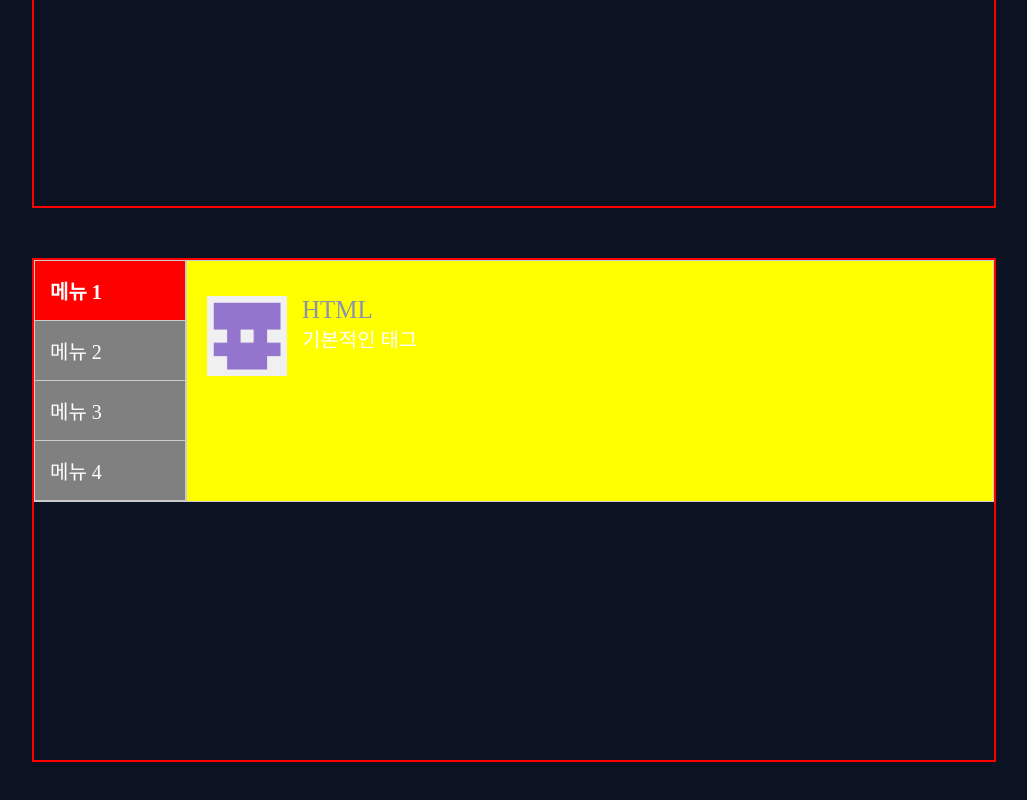
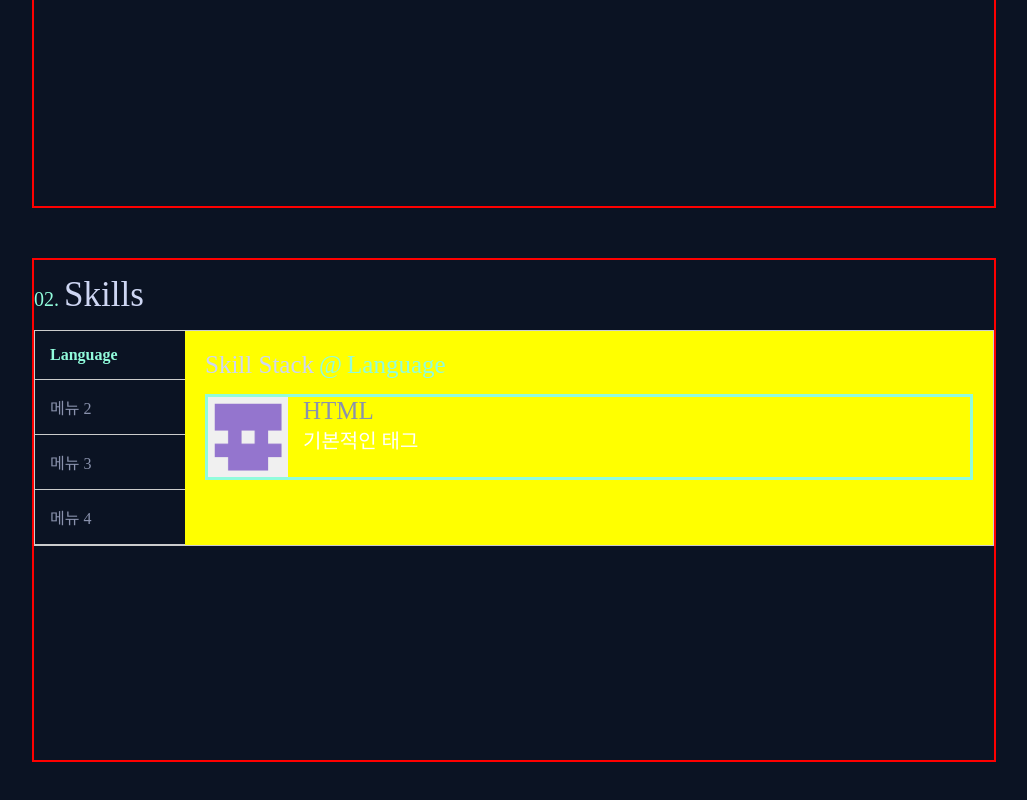
Before and after one commit to lux44/websitePortfolio, a plain HTML site: page index.html in a window 1280 px wide. Shown: the part 1404-2204 px from the top of the page, without its empty margins (126-1153 px from the left). Drawn offline with Linux system fonts and the light colour scheme.

Commit message:
test success

```diff
--- a/index.html
+++ b/index.html
@@ -67,12 +67,19 @@
             flex-direction: column;
             width: 150px;
             border-right: 2px solid #ccc;
+            color: #8A92AD;
+            font-size: 16px;
+            outline: none;
+            border: none;
+            background: #0B1323;
+            font-weight: 500;
+            text-align: left;
         }
 
         .tab-menu label {
             padding: 15px;
             cursor: pointer;
-            background: gray;
+            background: #0B1323;
             border-bottom: 1px solid #ccc;
         }
 
@@ -103,7 +110,7 @@
         #tab2:checked~.tab-container .tab-menu label[for="tab2"],
         #tab3:checked~.tab-container .tab-menu label[for="tab3"],
         #tab4:checked~.tab-container .tab-menu label[for="tab4"] {
-            background: red;
+            color: #91FCDC;
             font-weight: bold;
         }
     </style>
@@ -130,7 +137,7 @@
         <section>
             <!-- About Me -->
             <div style="padding:15px 0px;">
-                <span style="color: 91FCDC;">01.</span>
+                <span style="color: #91FCDC;">01.</span>
                 <span style="color: CED6F3; font-weight: 500; font-size: 35px;"> About me</span>
             </div>
             <div style="display: flex; flex-direction: row;">
@@ -161,7 +168,7 @@
         </section>
         <section>
             <div style="padding:15px 0px;">
-                <span style="color: 91FCDC;">02.</span>
+                <span style="color: #91FCDC;">02.</span>
                 <span style="color: CED6F3; font-weight: 500; font-size: 35px;">Skills</span>
             </div>
             <div style="display: flex; flex-direction: row;">
@@ -198,9 +205,14 @@
             <input type="radio" name="tab" id="tab3">
             <input type="radio" name="tab" id="tab4">
 
+            <div style="padding:15px 0px;">
+                <span style="color: #91FCDC;">02.</span>
+                <span style="color: CED6F3; font-weight: 500; font-size: 35px;">Skills</span>
+            </div>
+
             <div class="tab-container">
                 <div class="tab-menu">
-                    <label for="tab1">메뉴 1</label>
+                    <label for="tab1">Language</label>
                     <label for="tab2">메뉴 2</label>
                     <label for="tab3">메뉴 3</label>
                     <label for="tab4">메뉴 4</label>
@@ -208,7 +220,12 @@
 
                 <div class="tabs">
                     <div class="tab-content" id="content1">
-                        <div style="display: flex; flex-direction: row; margin-top: 15px; ">
+                        <div style="display: flex; flex-direction: row;">
+                            <span style="color: #CED6F3; font-size: 25px;">Skill Stack</span>
+                            <span style="color: #91FCDC; font-size: 25px; margin-left: 5px;">@ </span>
+                            <span style="color: #91FCDC; font-size: 25px; margin-left: 5px;">Language</span>
+                        </div>
+                        <div style="display: flex; flex-direction: row; margin-top: 15px; border: solid #91FCDC;">
                             <img src="./image/my_github_profile.png" alt="" width="80px" height="80px">
                             <div style="display: flex; flex-direction: column; margin-left: 15px;">
                                 <span style="color: #8A92AD; font-weight: 500; font-size: 25px;">HTML</span>
```
